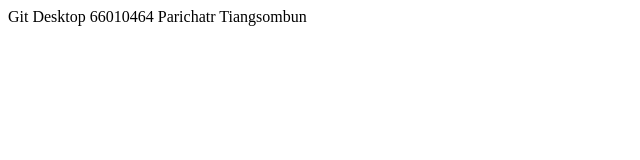
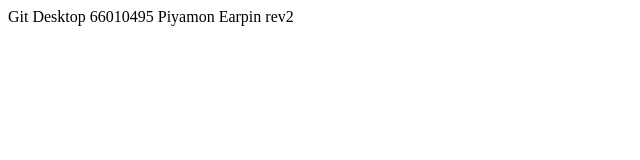
Before and after one commit to Piyamon05/git101, a plain HTML site: page index.html in a window 1280 px wide. Shown: the full height of the page, 0-640 px from the left. Drawn offline with Linux system fonts and the light colour scheme.

Commit message:
Update index.html

```diff
--- a/index.html
+++ b/index.html
@@ -6,6 +6,6 @@
     <title>Document</title>
 </head>
 <body>
-    Git Desktop 66010464 Parichatr Tiangsombun
+    Git Desktop 66010495 Piyamon Earpin rev2
 </body>
 </html>
```
